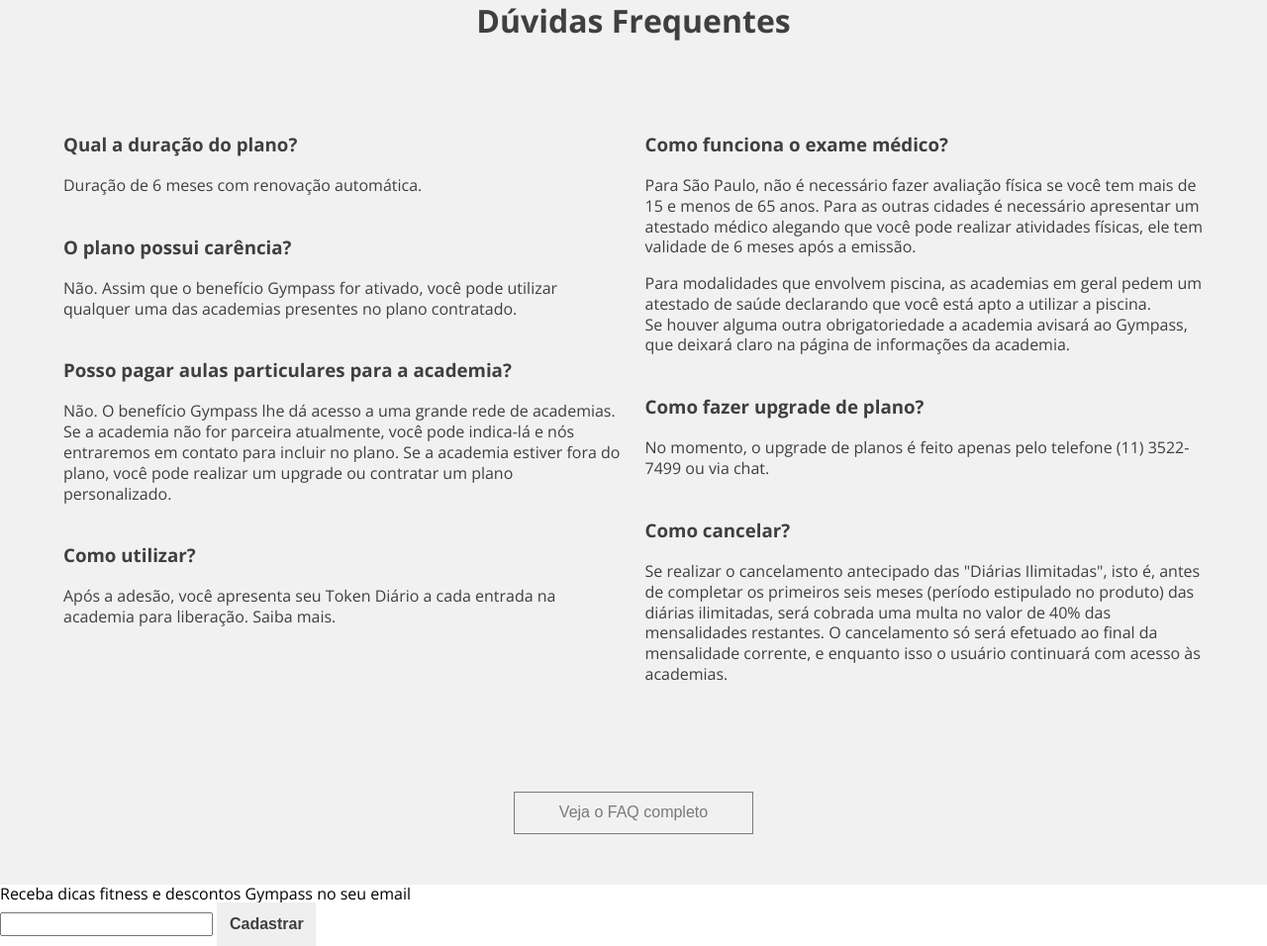
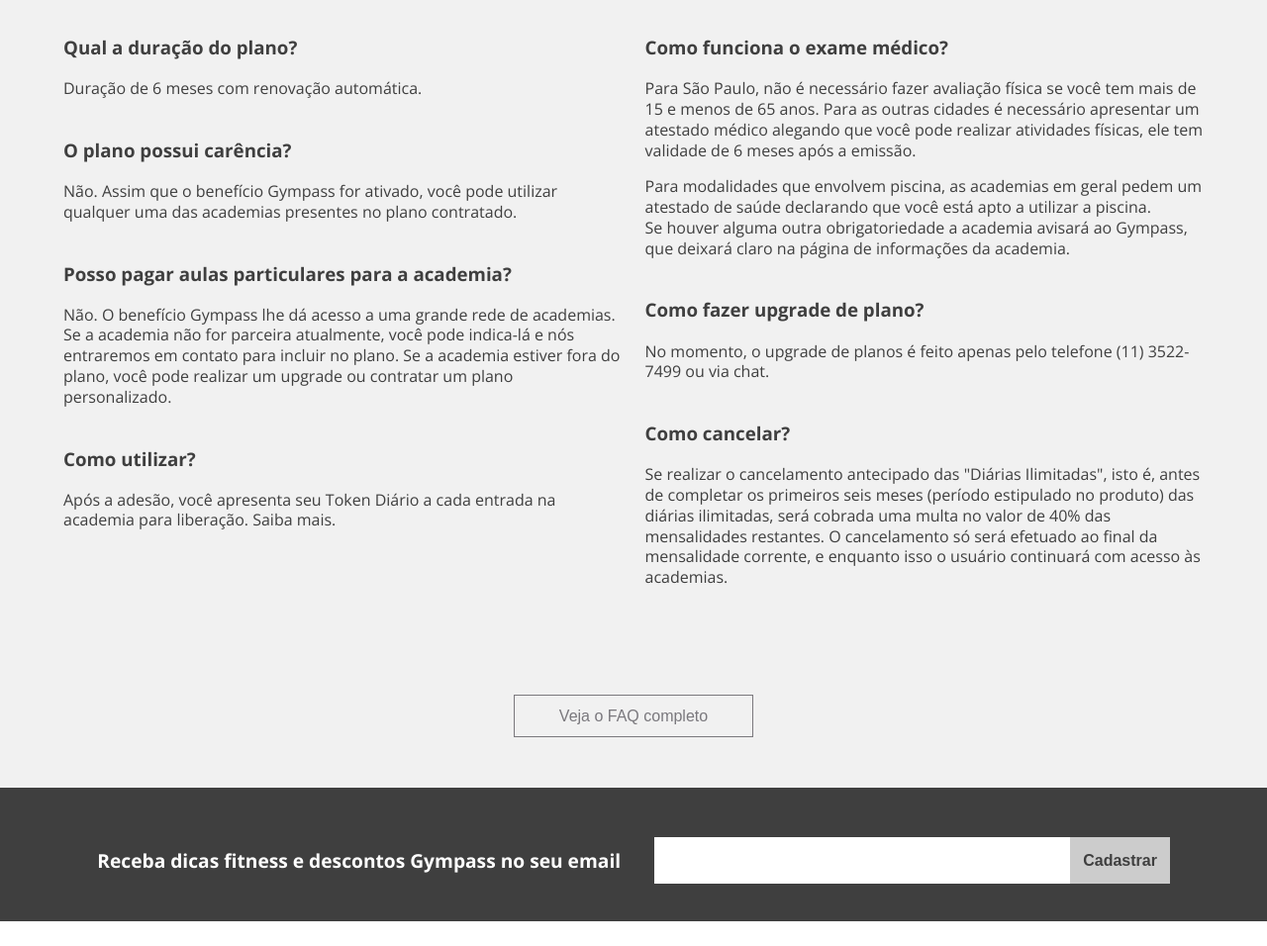
Before and after one commit to gnofoente/gym-layout, a website built with webpack: page index.html in a window 1280 px wide. Shown: the part 2087-3043 px from the top of the page at 99% size. After the commit the page ends 3018 px from the top, so only its background shows below. Built offline with nearby package versions, Linux system fonts and the light colour scheme; files whose address does not match are found by name.

Commit message:
Finished footer styles

```diff
--- a/css/style.css
+++ b/css/style.css
@@ -2,6 +2,7 @@
 
 * {
 	font-family: 'Open Sans', sans-serif;
+	box-sizing: border-box;
 }
 
 .container {
@@ -47,10 +48,12 @@
 }
 
 .button {
+	background: #cccccc;
 	border: none;
 	color: #3f3f3f;
 	display: inline-block;
-	padding: .8em .8em;
+	margin-top: 20px;
+	padding: .9em .8em;
 	font-weight: bold;
 }
 
@@ -430,7 +433,7 @@
 .modality {
 	background: white;
     box-shadow: 0px 0px 8px -1px;
-    height: 320px;
+    height: 360px;
     margin: 30px 0;
     max-width: 300px;
     padding: 20px;
@@ -494,3 +497,58 @@
 	margin: 50px auto;
 	padding: .7em 2.8em;
 }
+
+/*
+ * Footer
+ */
+
+.footer {
+	background: #3f3f3f;
+	color: white;
+	font-weight: bold;
+}
+
+.footer .container {
+	padding: 30px 0;
+	text-align: center;
+	width: 80%;
+}
+
+.footer__text {
+	display: inline-block;
+	vertical-align: middle;
+	font-size: 1.2em;
+	margin-bottom: 20px;
+}
+
+.form {
+	display: inline-block;
+}
+
+.form__text {
+	border: none;
+	height: 47px;
+	margin-right: -4px;
+}
+
+@media (min-width: 950px) {
+	.footer .container {
+		width: 95%;
+	}
+
+	.footer__text {
+		margin-right: 30px;
+	}
+}
+
+@media (min-width: 1000px) {
+	.form__text {
+		min-width: 290px;
+	}
+}
+
+@media (min-width: 1200px) {
+	.form__text {
+		min-width: 420px;
+	}
+}
--- a/index.html
+++ b/index.html
@@ -145,12 +145,14 @@
 	</article>
 
 	<footer class="footer">
-		<span>Receba dicas fitness e descontos Gympass no seu email</span>
+		<div class="container">
+			<p class="footer__text">Receba dicas fitness e descontos Gympass no seu email</p>
 
-		<form action="#">
-			<input type="text">
-			<button class="button">Cadastrar</button>
-		</form>
+			<form class="form" action="#">
+				<input class="form__text" type="text">
+				<button class="button">Cadastrar</button>
+			</form>
+		</div>
 	</footer>
 
 	<script src="public/bundle.js"></script>
--- a/js/main.js
+++ b/js/main.js
@@ -87,8 +87,6 @@
 	});
 };
 
-
-
 $(document).ready(function () {
 	render();
 });
--- a/public/bundle.js
+++ b/public/bundle.js
@@ -160,8 +160,6 @@
 	});
 };
 
-
-
 $(document).ready(function () {
 	render();
 });
```
